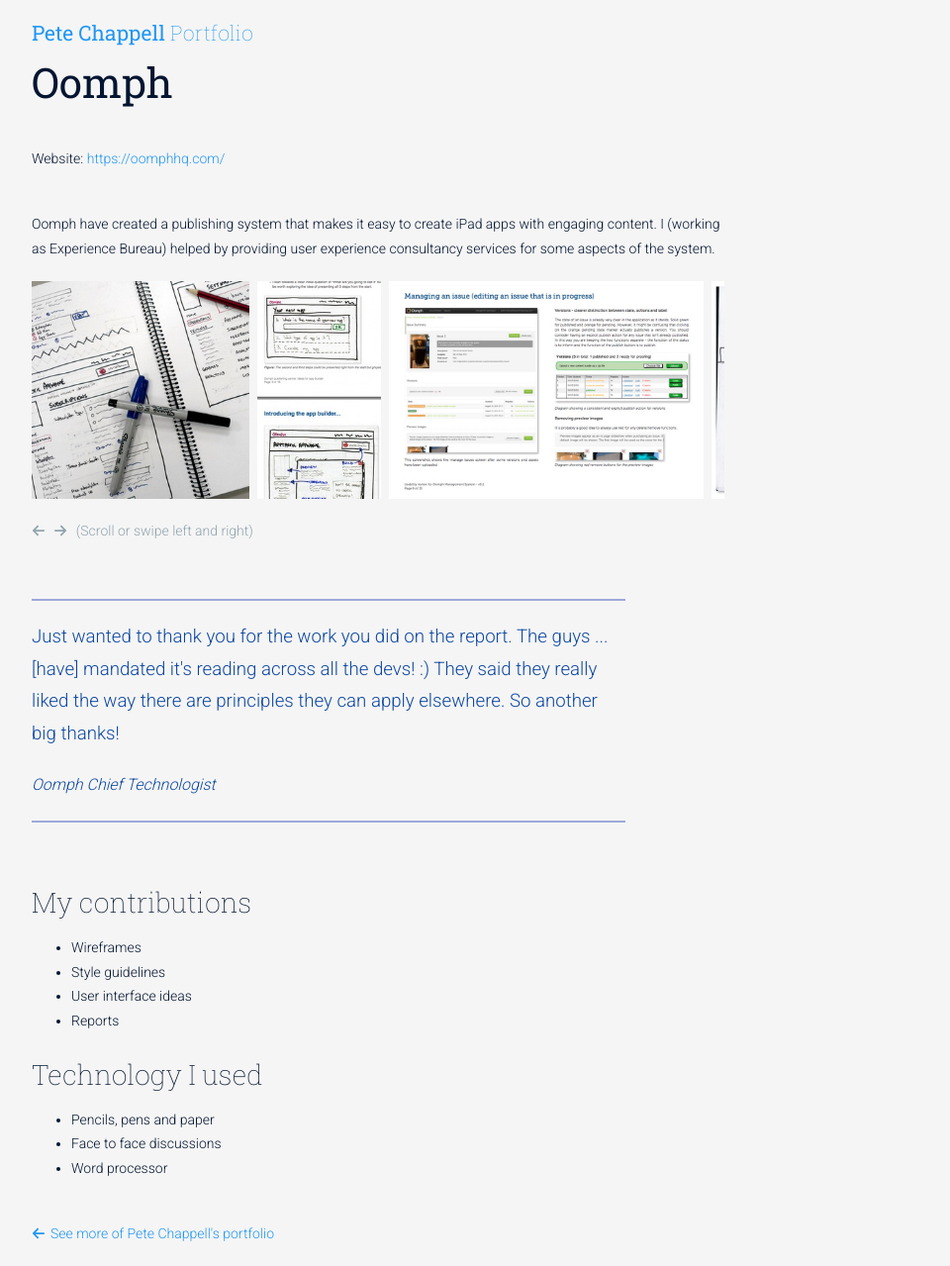
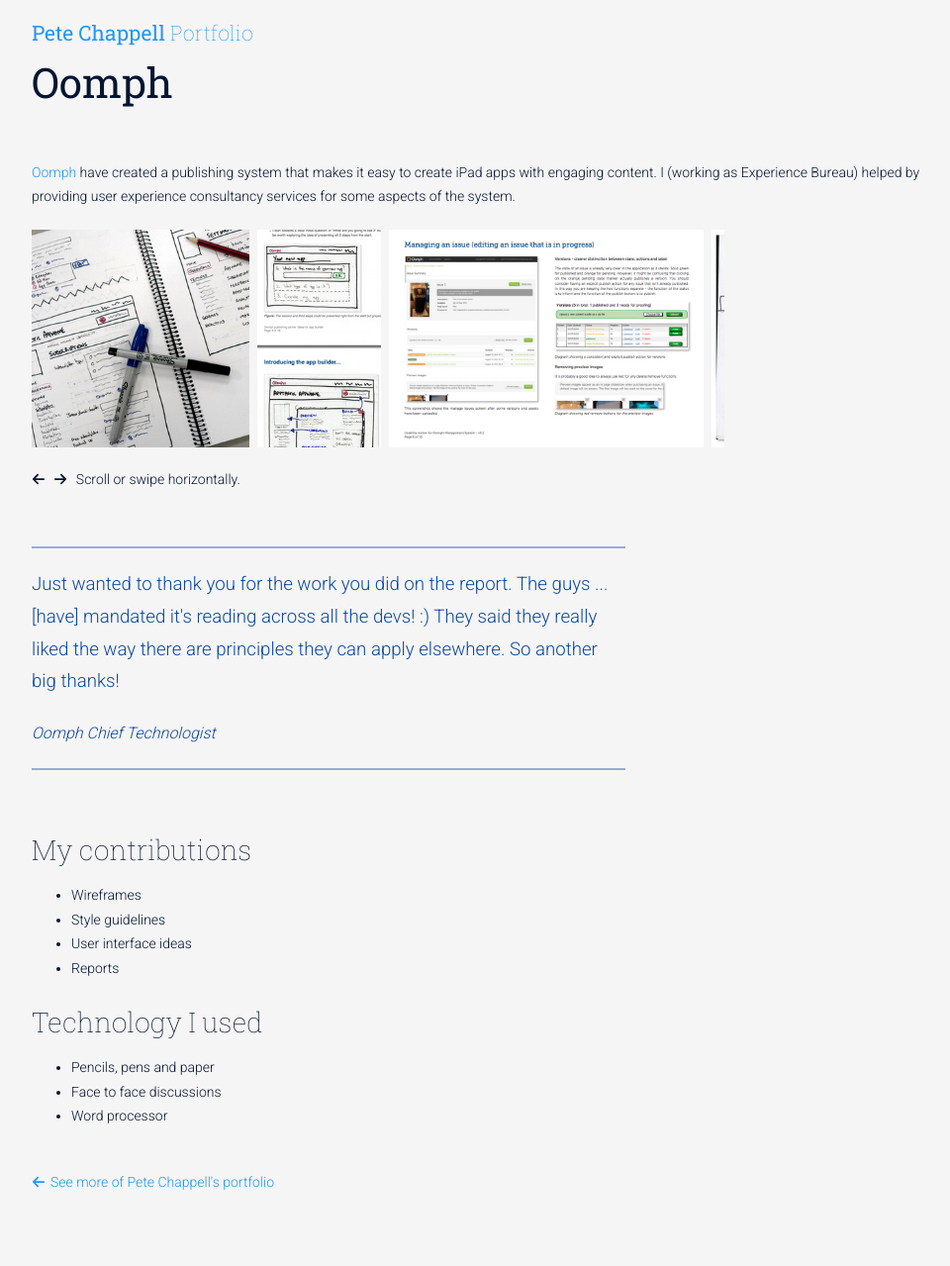
Before and after one commit to peterchappell/peterchappell.github.io, a Jekyll site: the page built from _case_studies/oomph.markdown, in a window 1280 px wide. Shown: the whole page at 99% size, without its empty margins (158-1118 px from the left). Built offline with Jekyll 4.4.1, drawn with Linux system fonts in a browser that asks for light colours; after the commit the page ends 1226 px from its top, so only the background shows below that.

Commit message:
clearer message for thumbnails

```diff
--- a/_case_studies/oomph.markdown
+++ b/_case_studies/oomph.markdown
@@ -2,8 +2,8 @@
 layout: case-study
 title: Oomph
 main_image_thumb: oomph-main.jpg
-web: https://oomphhq.com/
-intro: Oomph have created a publishing system that makes it easy to create iPad apps with engaging content. I (working as Experience Bureau) helped by providing user experience consultancy services for some aspects of the system.
+intro: >
+  [Oomph](https://oomphhq.com/) have created a publishing system that makes it easy to create iPad apps with engaging content. I (working as Experience Bureau) helped by providing user experience consultancy services for some aspects of the system.
 quote: Just wanted to thank you for the work you did on the report. The guys ... [have] mandated it's reading across all the devs! :) They said they really liked the way there are principles they can apply elsewhere. So another big thanks!
 quoted_by: Oomph Chief Technologist
 screenshots:
--- a/_layouts/case-study.html
+++ b/_layouts/case-study.html
@@ -29,7 +29,7 @@
                 {% endif %}
             </footer>
 
-            <p class="case-study-page-intro">{{ page.intro }}</p>
+            <p class="case-study-page-intro">{{ page.intro | markdownify }}</p>
 
             {% if page.screenshots %}
             <aside class="case-study-page-screenshots">
@@ -41,7 +41,10 @@
                 <footer>
                     <svg class="icon icon-arrow-left2"><use xlink:href="#icon-arrow-left2"></use></svg>
                     <svg class="icon icon-arrow-right2"><use xlink:href="#icon-arrow-right2"></use></svg>
-                    (Scroll or swipe left and right)
+                    Scroll or swipe horizontally.
+                    {% if page.web %}
+                    Or you could <a href="{{page.web}}">take a look at the real thing</a>.
+                    {% endif %}
                 </footer>
             </aside>
             {% endif %}
--- a/_sass/_case-study-page.scss
+++ b/_sass/_case-study-page.scss
@@ -13,21 +13,12 @@
 		margin: 0 5px 0 0;
 		max-height: 160px;
 	}
-	a {
-		display: block;
-	}
-	a:hover {
-		text-decoration: none;
-	}
 	.container {
 		height: 180px;
 		max-width: 700px;
 		overflow-y: hidden;
 		overflow-x: scroll;
 		white-space: nowrap;
-	}
-	footer {
-		color: #90A4AE;
 	}
 }
 
```
